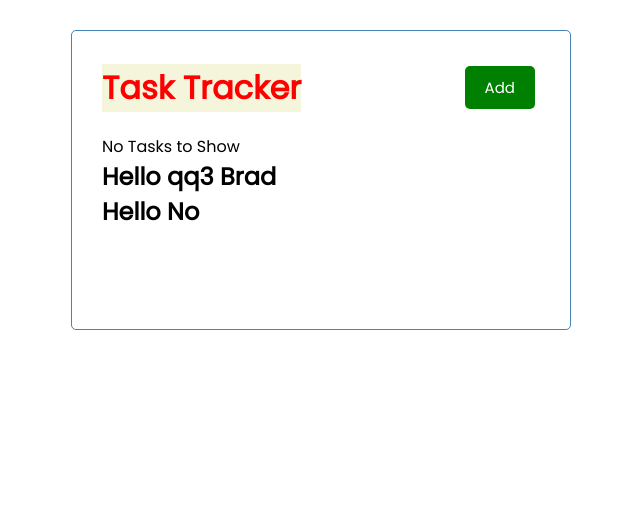
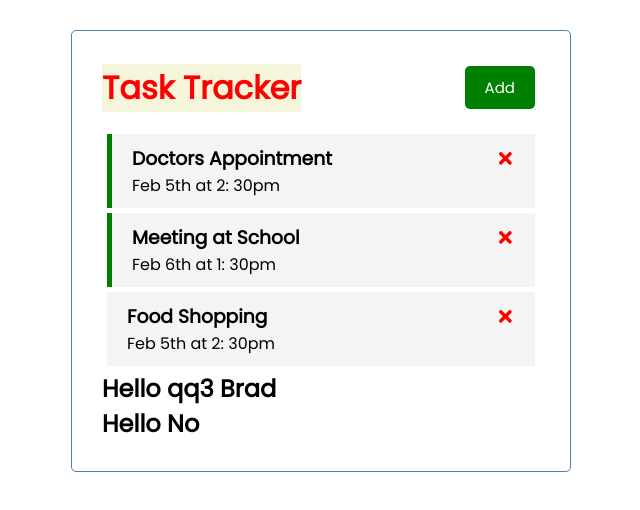
Before and after one commit to jonathan-r-jones/react-crash-course-xps-version, a React (Create React App) app: page / in a window 1280 px wide. Shown: the top 510 px of the page, without its empty margins (319-959 px from the left). Built offline with nearby package versions, Linux system fonts and the light colour scheme; data requests are answered from the project's data file.

Commit message:
Oct-15-2021_4:42_PM

```diff
--- a/src/App.js
+++ b/src/App.js
@@ -1,11 +1,26 @@
 import Header from './components/Header'
 import Tasks from './components/Tasks'
-import { useState } from 'react'
+import { useEffect, useState } from 'react'
 import AddTask from './components/AddTask'
 
 const App = () => {
   const [showAddTask, setShowAddTask] = useState(false)
   const [tasks, setTasks] = useState([])
+
+  useEffect(() => {
+    const getTasks = async () => {
+      const tasksFromServer = await fetchTasks()
+      setTasks(tasksFromServer)
+    }
+    getTasks()
+  }, [])
+
+  // Fetch Tasks
+  const fetchTasks = async () => {
+    const res = await fetch('http://localhost:5000/tasks')
+    const data = await res.json()
+    return data
+  }
 
   const name = 'Brad'
   const x = false
--- a/src/components/Tasks.js
+++ b/src/components/Tasks.js
@@ -3,8 +3,10 @@
 const Tasks = ({ tasks, onDelete, onToggle }) => {
   return (
     <>
-      {tasks.map((task) => (
-        <Task key={task.id} task={task}
+      {tasks.map((task, index) => (
+        <Task
+        key={index}
+        task={task}
         onDelete={onDelete}
         onToggle={onToggle}
         />
```
